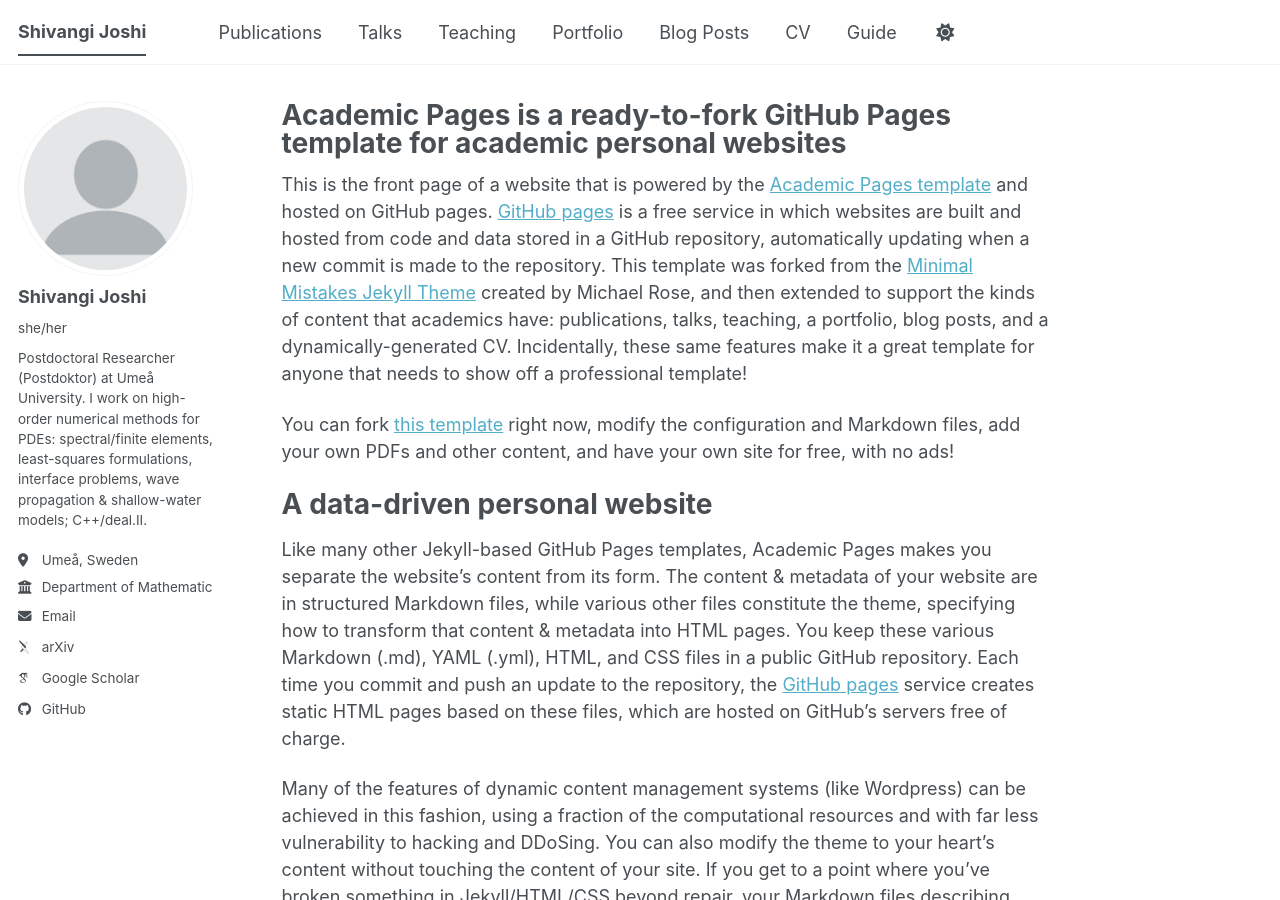
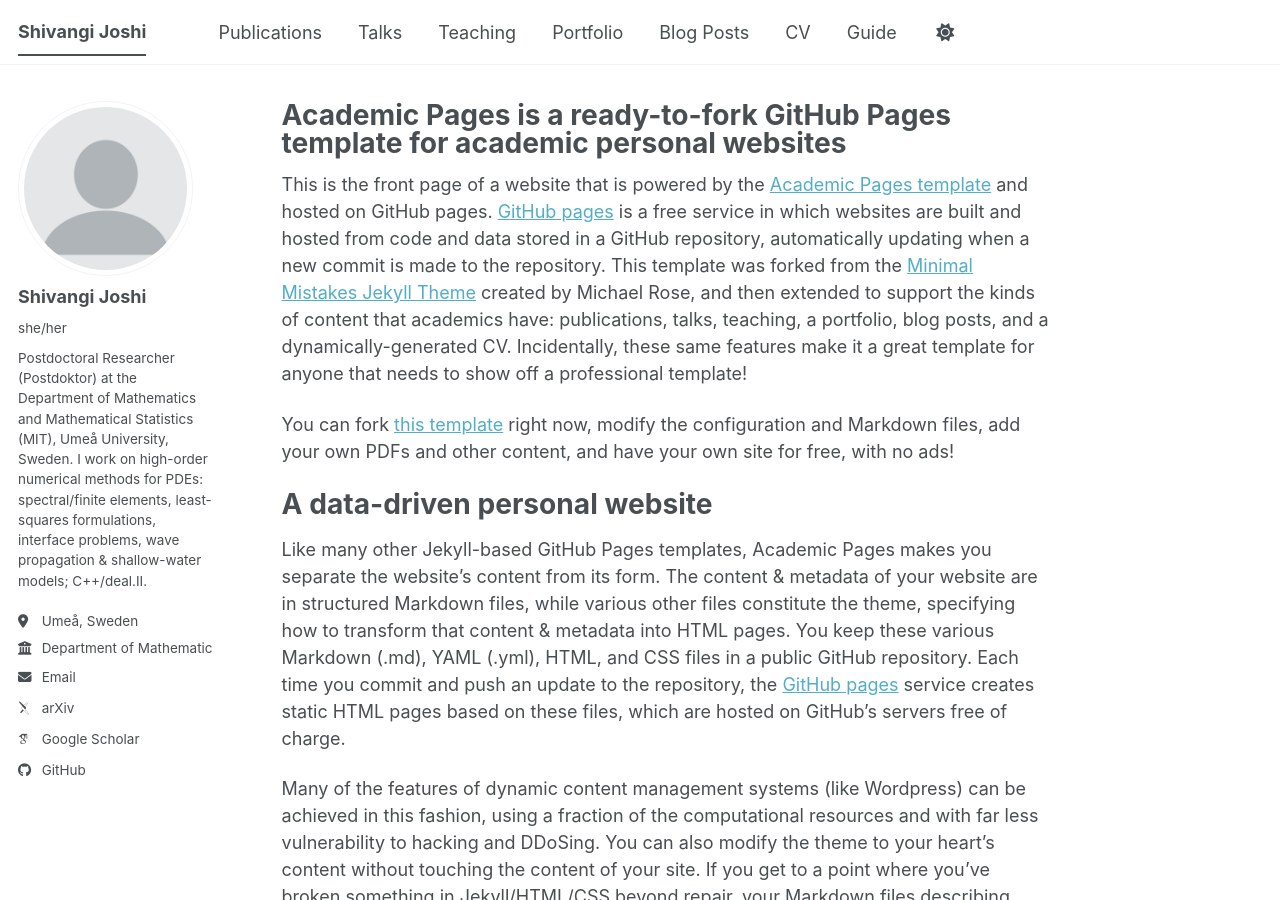
Before and after one commit to joshishivangi/joshishivangi.github.io, a Jekyll site: the page built from _pages/about.md, in a window 1280 px wide and 900 px high. Built offline with Jekyll 4.4.1, drawn with Linux system fonts in a browser that asks for light colours; some web fonts are replaced; a script bundle is joined from its source files by our own code; library files that are not in the unit come from our copies.

Commit message:
Update _config.yml

```diff
--- a/_config.yml
+++ b/_config.yml
@@ -27,9 +27,9 @@
   avatar: "profile.png"          # place this file in /images/
   name: "Shivangi Joshi"
   pronouns: "she/her"
-  bio: "Postdoctoral Researcher (Postdoktor) at Umeå University. I work on high-order numerical methods for PDEs: spectral/finite elements, least-squares formulations, interface problems, wave propagation & shallow-water models; C++/deal.II."
+  employer: "Department of Mathematics and Mathematical Statistics (MIT), Umeå University, Sweden"
+  bio: "Postdoctoral Researcher (Postdoktor) at the Department of Mathematics and Mathematical Statistics (MIT), Umeå University, Sweden. I work on high-order numerical methods for PDEs: spectral/finite elements, least-squares formulations, interface problems, wave propagation & shallow-water models; C++/deal.II."
   location: "Umeå, Sweden"
-  employer: "Department of Mathematics and Mathematical Statistics, Umeå University"
   uri:                          # personal homepage URL (optional)
   email: "shivangi.joshi@umu.se"
 
```
